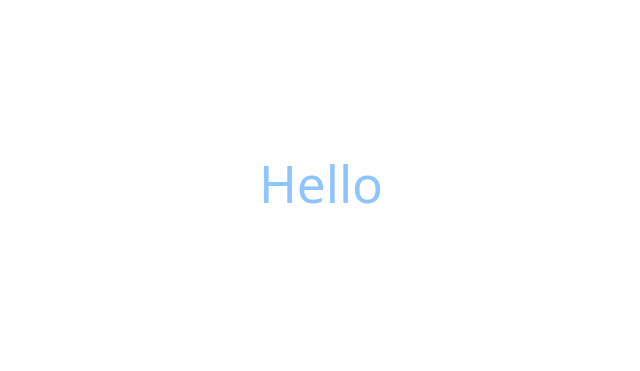
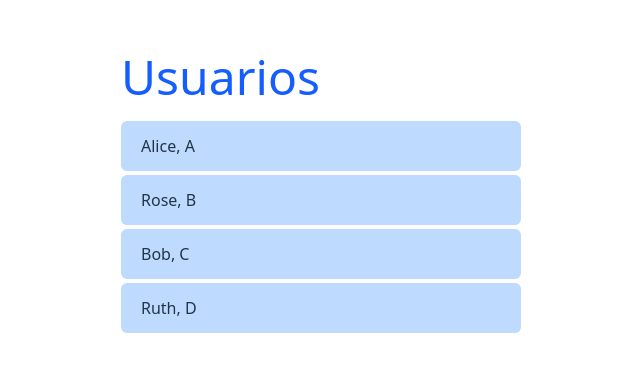
Before and after one commit to jthamayo/final-project, a React (Vite) app in the folder frontend/: page / in a window 1280 px wide. Shown: the part 217-588 px from the top of the page, without its empty margins (319-959 px from the left). Built offline with nearby package versions, Linux system fonts and the light colour scheme; data requests are answered from the project's data file.

Commit message:
feat: create user list component and fetch data from json-server fake API using Axios

```diff
--- a/frontend/db.json
+++ b/frontend/db.json
@@ -1,9 +1,9 @@
 {
     "users": [
-      { "id": 1, "name": "Alice", "email": "alice@example.com" },
-      { "id": 2, "name": "Rose", "email": "rose@example.com" },
-      { "id": 3, "name": "Bob", "email": "bob@example.com" },
-      { "id": 4, "name": "Ruth", "email": "ruth@example.com" }
+      { "id": 1, "firstName": "Alice", "lastName": "A", "email": "alice@example.com" },
+      { "id": 2, "firstName": "Rose", "lastName": "B", "email": "rose@example.com" },
+      { "id": 3, "firstName": "Bob", "lastName": "C", "email": "bob@example.com" },
+      { "id": 4, "firstName": "Ruth", "lastName": "D", "email": "ruth@example.com" }
 
     ]
   }
--- a/frontend/src/App.tsx
+++ b/frontend/src/App.tsx
@@ -1,7 +1,9 @@
 import "./App.css";
+import ListUserComponent from "./components/user/ListUserComponent";
 
 function App() {
-  return <><h1 className="text-blue-300">Hello</h1></>;
+  return <><h1 className="text-blue-300"></h1>
+  <ListUserComponent/></>;
 }
 
 export default App;
--- /dev/null
+++ b/frontend/src/api/users.ts
@@ -0,0 +1,11 @@
+import axios from "axios";
+
+export interface User {
+  id: number;
+  firstName: string;
+  lastName: string;
+  email: string;
+}
+
+export const fetchUsers = () =>
+  axios.get<User[]>("http://localhost:3001/users");
--- /dev/null
+++ b/frontend/src/components/user/ListUserComponent.tsx
@@ -0,0 +1,27 @@
+import { useEffect, useState } from "react";
+import { User, fetchUsers } from "../../api/users";
+
+const ListUserComponent = () => {
+  /*   const [users, setUsers] = useState(fetchUsers());
+   */
+  const [users, setUsers] = useState<User[]>([]);
+
+  useEffect(() => {
+    fetchUsers()
+      .then((res) => setUsers(res.data))
+      .catch((err) => console.error(err));
+  }, []);
+
+  return (
+    <div className="">
+      <h2 className="text-blue-600 text-5xl my-5">Usuarios</h2>
+      <ul className="w-[400px] flex flex-col gap-1">
+        {users.map((user, index) => (
+          <li className="bg-blue-200 rounded-md w-full h-[50px] pl-5 flex items-center" key={index}>{`${user.firstName}, ${user.lastName}`}</li>
+        ))}
+      </ul>
+    </div>
+  );
+};
+
+export default ListUserComponent;
```
